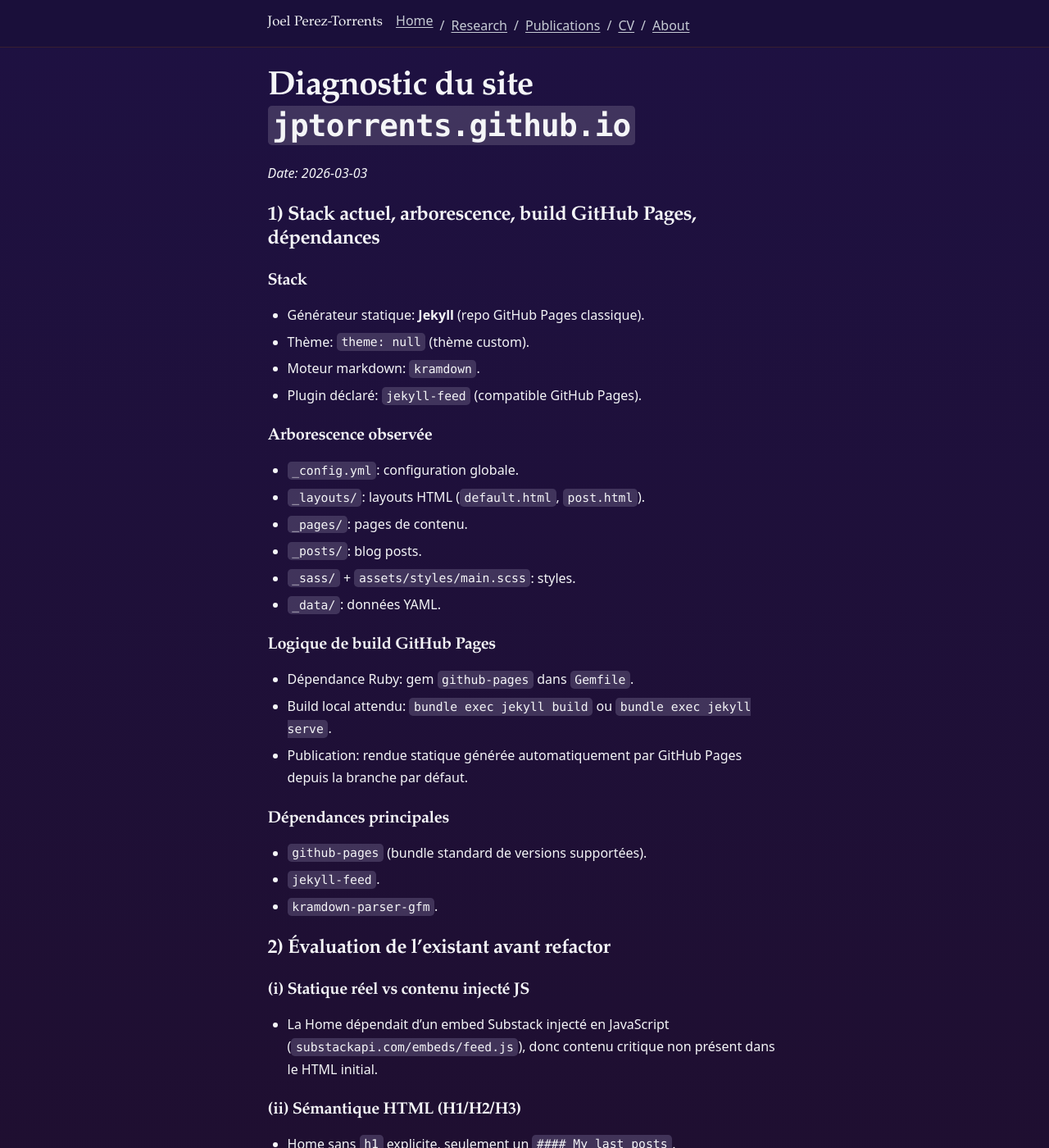
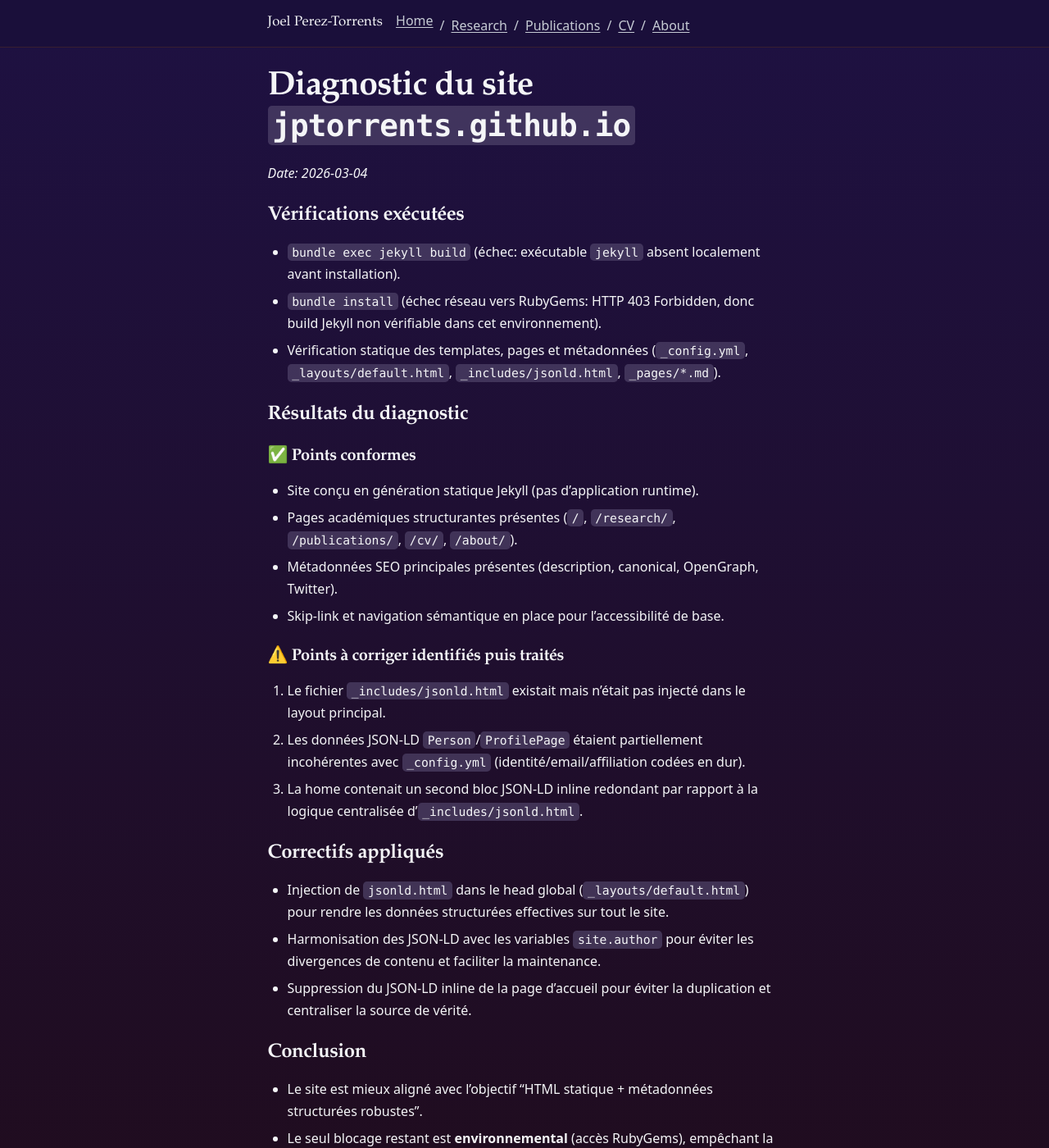
Before and after one commit to JPTorrents/jptorrents.github.io, a Jekyll site: the page built from docs/DIAGNOSTIC.md, in a window 1280 px wide and 1400 px high. Shown: the whole window at 82% size. Built offline with Jekyll 4.4.1, drawn with Linux system fonts in a browser that asks for light colours; our own code applies the rules of GitHub Pages for plain Markdown files; some of the changed text lies outside the part shown.

Commit message:
Run site diagnostics and centralize JSON-LD metadata

```diff
--- a/_includes/jsonld.html
+++ b/_includes/jsonld.html
@@ -1,3 +1,7 @@
+{% assign profile_url = '/' | absolute_url %}
+{% assign author_name = site.author.name | default: site.title %}
+{% assign author_job = site.author.job_title | default: 'Researcher' %}
+
 {% if page.collection == 'publications' %}
 {% assign pub = site.data.publications | where: 'slug', page.slug | first %}
 <script type="application/ld+json">
--- a/_layouts/default.html
+++ b/_layouts/default.html
@@ -23,6 +23,7 @@
     <meta name="twitter:description" content="{{ page.description | default: site.description | strip }}" />
 
     {% include scholar_citation_meta.html %}
+    {% include jsonld.html %}
     <link rel="stylesheet" href="{{ '/assets/styles/main.css' | relative_url }}" />
   </head>
   <body>
--- a/docs/DIAGNOSTIC.md
+++ b/docs/DIAGNOSTIC.md
@@ -1,77 +1,33 @@
 # Diagnostic du site `jptorrents.github.io`
 
-_Date: 2026-03-03_
+_Date: 2026-03-04_
 
-## 1) Stack actuel, arborescence, build GitHub Pages, dépendances
+## Vérifications exécutées
 
-### Stack
-- Générateur statique: **Jekyll** (repo GitHub Pages classique).
-- Thème: `theme: null` (thème custom).
-- Moteur markdown: `kramdown`.
-- Plugin déclaré: `jekyll-feed` (compatible GitHub Pages).
+- `bundle exec jekyll build` (échec: exécutable `jekyll` absent localement avant installation).
+- `bundle install` (échec réseau vers RubyGems: HTTP 403 Forbidden, donc build Jekyll non vérifiable dans cet environnement).
+- Vérification statique des templates, pages et métadonnées (`_config.yml`, `_layouts/default.html`, `_includes/jsonld.html`, `_pages/*.md`).
 
-### Arborescence observée
-- `_config.yml`: configuration globale.
-- `_layouts/`: layouts HTML (`default.html`, `post.html`).
-- `_pages/`: pages de contenu.
-- `_posts/`: blog posts.
-- `_sass/` + `assets/styles/main.scss`: styles.
-- `_data/`: données YAML.
+## Résultats du diagnostic
 
-### Logique de build GitHub Pages
-- Dépendance Ruby: gem `github-pages` dans `Gemfile`.
-- Build local attendu: `bundle exec jekyll build` ou `bundle exec jekyll serve`.
-- Publication: rendue statique générée automatiquement par GitHub Pages depuis la branche par défaut.
+### ✅ Points conformes
+- Site conçu en génération statique Jekyll (pas d’application runtime).
+- Pages académiques structurantes présentes (`/`, `/research/`, `/publications/`, `/cv/`, `/about/`).
+- Métadonnées SEO principales présentes (description, canonical, OpenGraph, Twitter).
+- Skip-link et navigation sémantique en place pour l’accessibilité de base.
 
-### Dépendances principales
-- `github-pages` (bundle standard de versions supportées).
-- `jekyll-feed`.
-- `kramdown-parser-gfm`.
+### ⚠️ Points à corriger identifiés puis traités
+1. Le fichier `_includes/jsonld.html` existait mais n’était pas injecté dans le layout principal.
+2. Les données JSON-LD `Person`/`ProfilePage` étaient partiellement incohérentes avec `_config.yml` (identité/email/affiliation codées en dur).
+3. La home contenait un second bloc JSON-LD inline redondant par rapport à la logique centralisée d’`_includes/jsonld.html`.
 
-## 2) Évaluation de l’existant avant refactor
+## Correctifs appliqués
 
-### (i) Statique réel vs contenu injecté JS
-- La Home dépendait d’un embed Substack injecté en JavaScript (`substackapi.com/embeds/feed.js`), donc contenu critique non présent dans le HTML initial.
+- Injection de `jsonld.html` dans le head global (`_layouts/default.html`) pour rendre les données structurées effectives sur tout le site.
+- Harmonisation des JSON-LD avec les variables `site.author` pour éviter les divergences de contenu et faciliter la maintenance.
+- Suppression du JSON-LD inline de la page d’accueil pour éviter la duplication et centraliser la source de vérité.
 
-### (ii) Sémantique HTML (H1/H2/H3)
-- Home sans `h1` explicite, seulement un `#### My last posts`.
-- Hiérarchie de titres irrégulière selon pages.
+## Conclusion
 
-### (iii) Lisibilité crawl/scrape
-- Données principales partielles/incomplètes dans le HTML source de la Home (cause JS).
-- Peu de structuration machine des contenus académiques (pas de blocs publication stables).
-
-### (iv) Accessibilité minimale
-- Navigation basique sans skip-link.
-- Pas d’indication `aria-current` stable pour la page active.
-- Contrastes et focus pas explicitement travaillés.
-
-### (v) Performance
-- Dépendance à un script tiers pour la Home.
-- Peu d’assets lourds observés, mais opportunité de simplification en supprimant l’injection externe.
-
-### (vi) Cohérence des URLs
-- URLs principales existantes mais structure orientée `about/posts/contact`, pas alignée sur une IA académique standard (`research/publications/cv/about`).
-
-## 3) Écarts précis vs objectif “HTML statique scrapable + metadata structurées”
-
-### Écarts constatés
-1. **Contenu critique côté client** (Home via JS Substack) au lieu d’HTML statique.
-2. **Absence de métadonnées structurées** (`JSON-LD Person` et `ScholarlyArticle`).
-3. **Absence de métadonnées sociales complètes** (OpenGraph/Twitter/canonical systématiques).
-4. **Absence de page publications standardisée** avec schéma stable.
-5. **Sitemap/robots non explicitement fournis** pour crawl.
-6. **README absent**, donc maintenance/build non documentés.
-
-### Exemples de fichiers (état pré-refactor)
-- `_pages/index.md`: bloc Substack injecté en JS.
-- `_layouts/default.html`: absence de canonical/OG/Twitter/JSON-LD.
-- `_pages/posts.md`: liste de posts simple, pas de structuration publication académique.
-- Racine du repo: pas de `README.md`, pas de `sitemap.xml`, pas de `robots.txt` explicite.
-
-## 4) Direction de refactor retenue
-- Conserver Jekyll natif (compatibilité GitHub Pages).
-- Introduire une IA académique minimale: Home / Research / Publications / CV / About.
-- Rendre tout contenu principal côté build (pas d’injection JS critique).
-- Ajouter métadonnées SEO + données structurées.
-- Générer la liste Publications depuis `_data/publications.yml` + pages article via collection `_publications`.
+- Le site est mieux aligné avec l’objectif “HTML statique + métadonnées structurées robustes”.
+- Le seul blocage restant est **environnemental** (accès RubyGems), empêchant la validation de build Jekyll dans cette session.
```
Also changed, not shown: other parts of _includes/jsonld.html (+11 -18 lines), _pages/index.md (+0 -22 lines).
